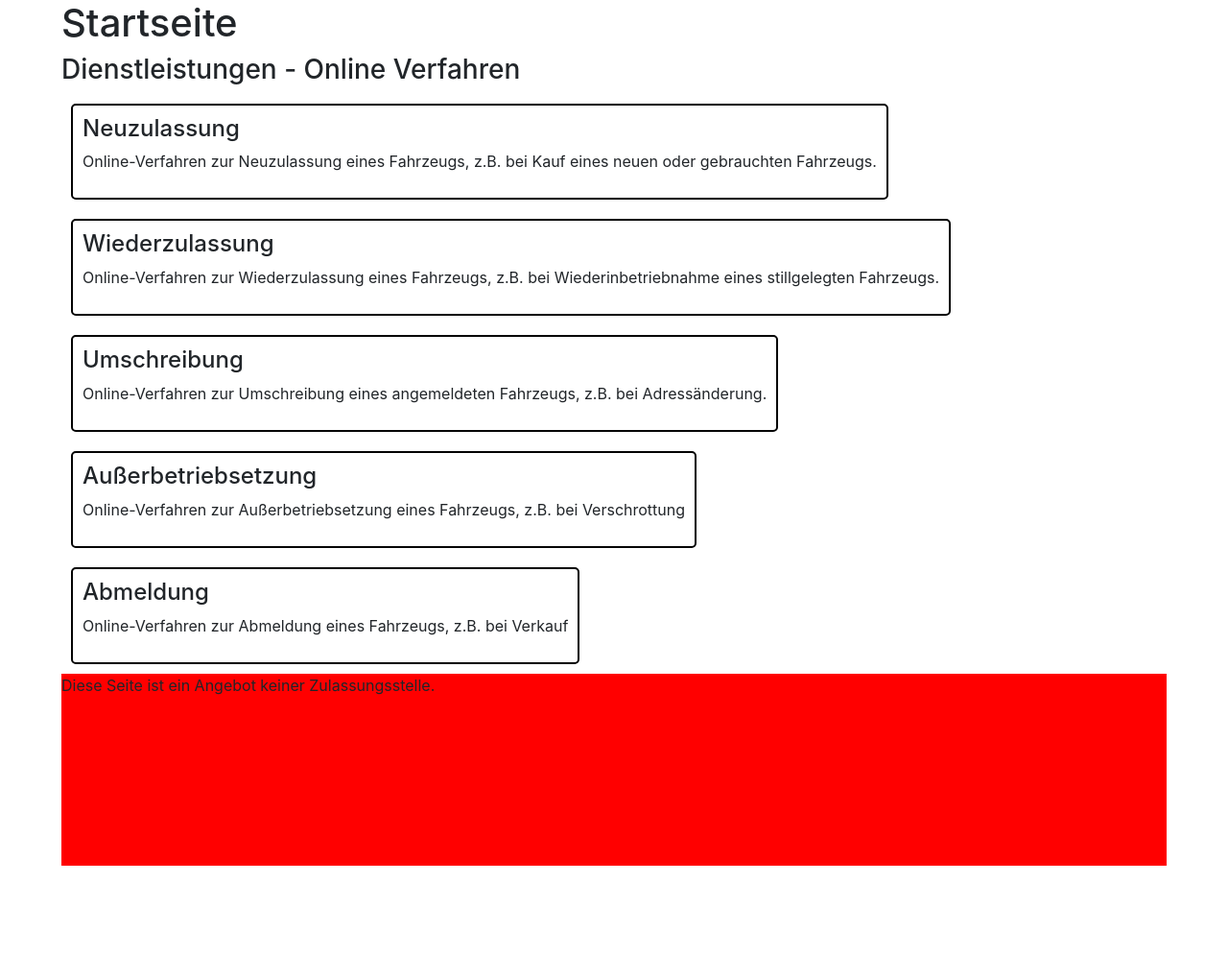
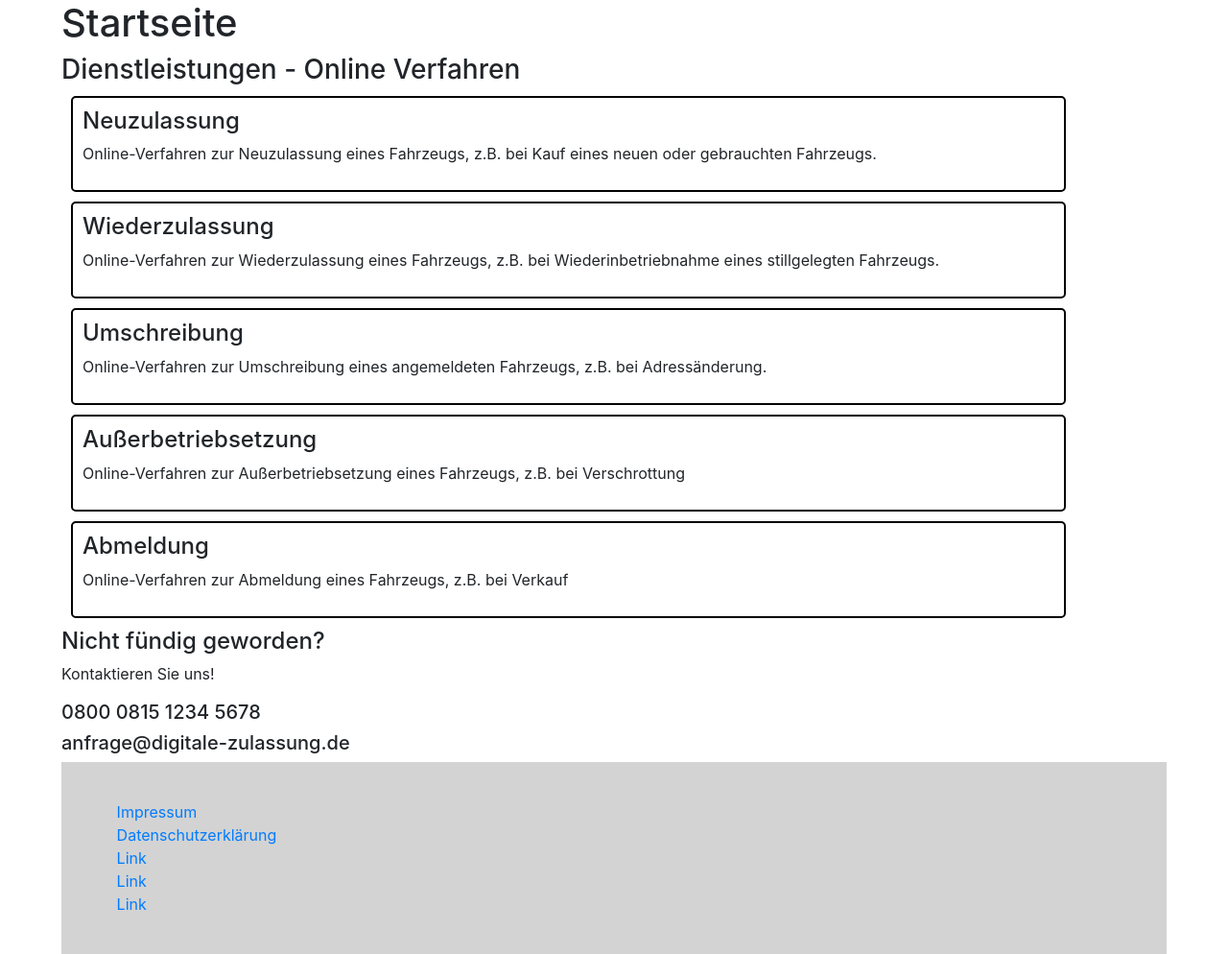
Before and after one commit to MarkusDHS/dizutest, a Django app: page / in a window 1280 px wide. Shown: the part 72-1066 px from the top of the page at 96% size. Before the commit the page ends 974 px from the top, so only its background shows below. Run offline with Django 3.2, Linux system fonts and the light colour scheme; data comes from the database, SQL or seed files in the repository; both versions use the stored data as it was after the commit; some libraries are stand-ins or nearby versions.

Commit message:
added Dls

```diff
--- a/main/templates/main/base.html
+++ b/main/templates/main/base.html
@@ -61,11 +61,17 @@
         width: 100%;
         float:none;
         min-height: 200px;
-        background-color: red;
+        background-color: lightgrey;
     }
     .blockcontent{
         overflow: auto;
         float:none;
+    }
+    .footer-container{
+        width: 1350px;
+        max-width: 90%;
+        margin: 0 auto;
+        padding-top: 40px;
     }
     {% block style %}{% endblock %}
 </style>
@@ -93,7 +99,13 @@
             </div>
 
             <div class="footer">
-                <a> Diese Seite ist ein Angebot keiner Zulassungsstelle.</a>
+                <div class="footer-container">
+                <a href=""> Impressum</a> <br>
+                <a href=""> Datenschutzerklärung</a><br>
+                <a href=""> Link</a><br>
+                <a href=""> Link</a><br>
+                <a href=""> Link</a><br>
+            </div>
 
             </div>
         </div>
--- a/main/templates/main/home.html
+++ b/main/templates/main/home.html
@@ -6,8 +6,12 @@
     border:solid black 2px;
     border-radius:5px;
     margin: 10px 10px;
-    float:left;
+    float:none;
     padding: 10px 10px;
+    width: 90%;
+}
+.dlbox:hover{
+    cursor:pointer;
 }
 {% endblock style %}
 
@@ -25,4 +29,11 @@
     </div>
 {% endfor %}
 
+<div>
+    <h4> Nicht fündig geworden?</h4>
+    <p>Kontaktieren Sie uns!</p>
+    <h5> 0800 0815 1234 5678 </h5>
+    <h5> anfrage@digitale-zulassung.de</h5>
+</div>
+
 {% endblock content %}
```
Also changed, not shown: main/templates/main/abmeldung.html (added, +9 -0 lines), main/templates/main/umschreibung.html (added, +9 -0 lines), main/templates/main/wiederzulassung.html (added, +9 -0 lines), db.sqlite3.
